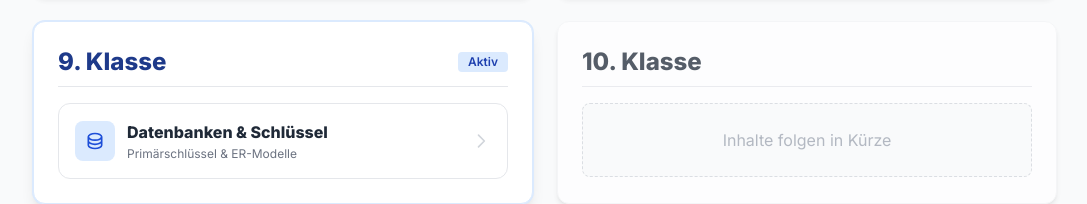
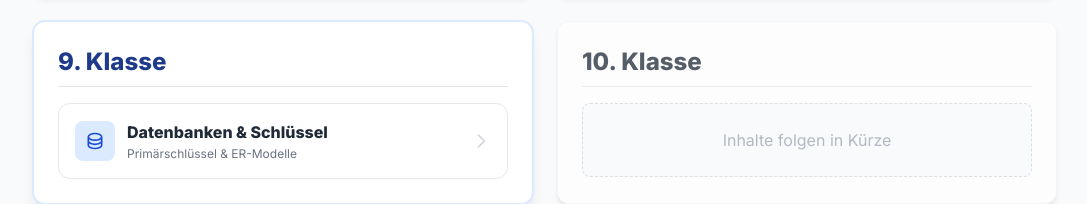
Before and after one commit to FSchmiedt/Informatik, a plain HTML site: page index.html in a window 1280 px wide. Shown: the part 434-638 px from the top of the page, without its empty margins (95-1182 px from the left). Drawn offline with nearby package versions, Linux system fonts and the light colour scheme.

Commit message:
remove Aktiv

```diff
--- a/index.html
+++ b/index.html
@@ -51,7 +51,6 @@
             <div class="bg-white rounded-xl shadow-lg border border-blue-100 p-6 ring-1 ring-blue-100">
                 <div class="flex justify-between items-center border-b pb-2 mb-4">
                     <h2 class="text-2xl font-bold text-blue-900">9. Klasse</h2>
-                    <span class="bg-blue-100 text-blue-800 text-xs font-semibold px-2.5 py-0.5 rounded">Aktiv</span>
                 </div>
 
                 <div class="space-y-4">
```
